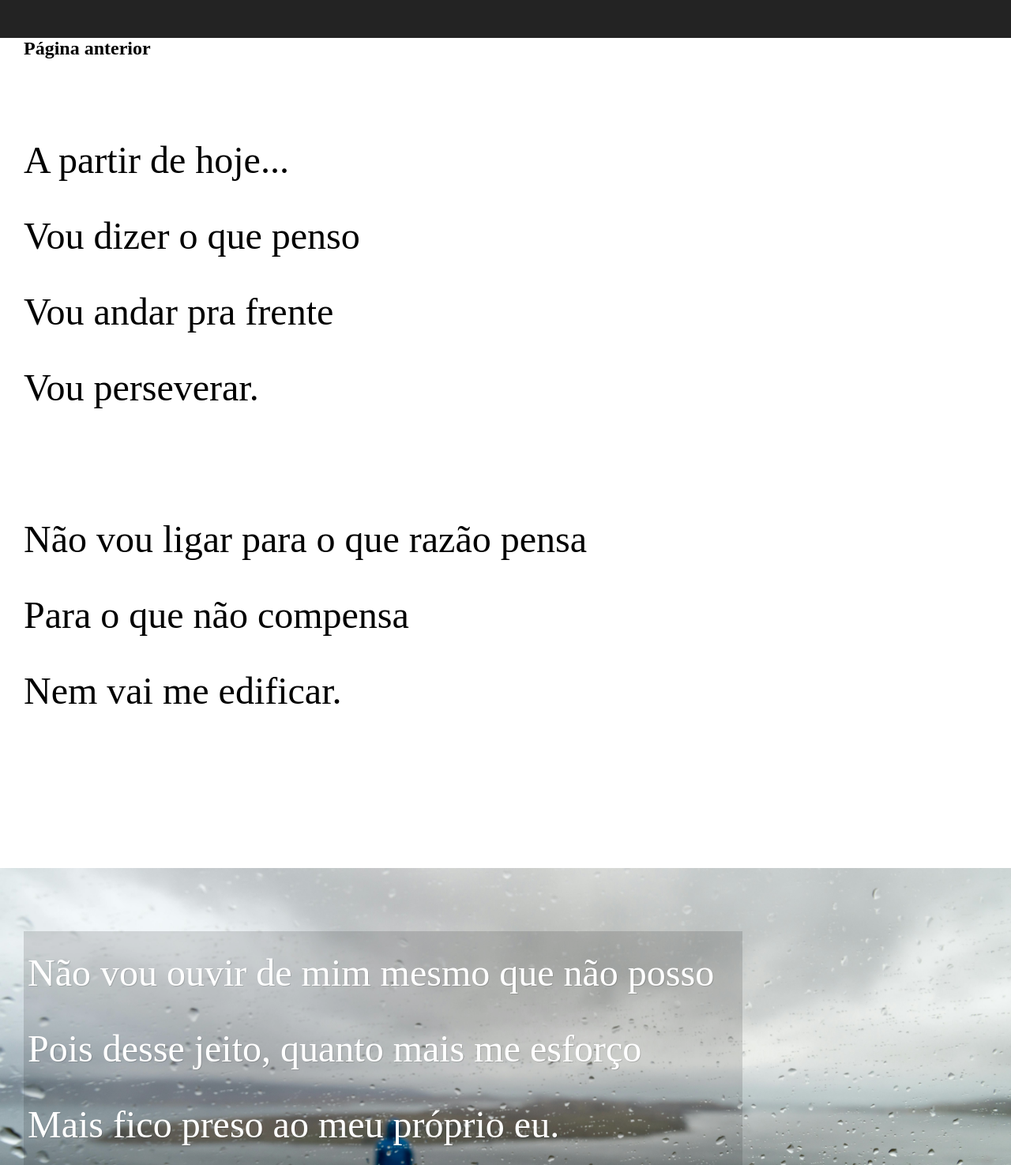
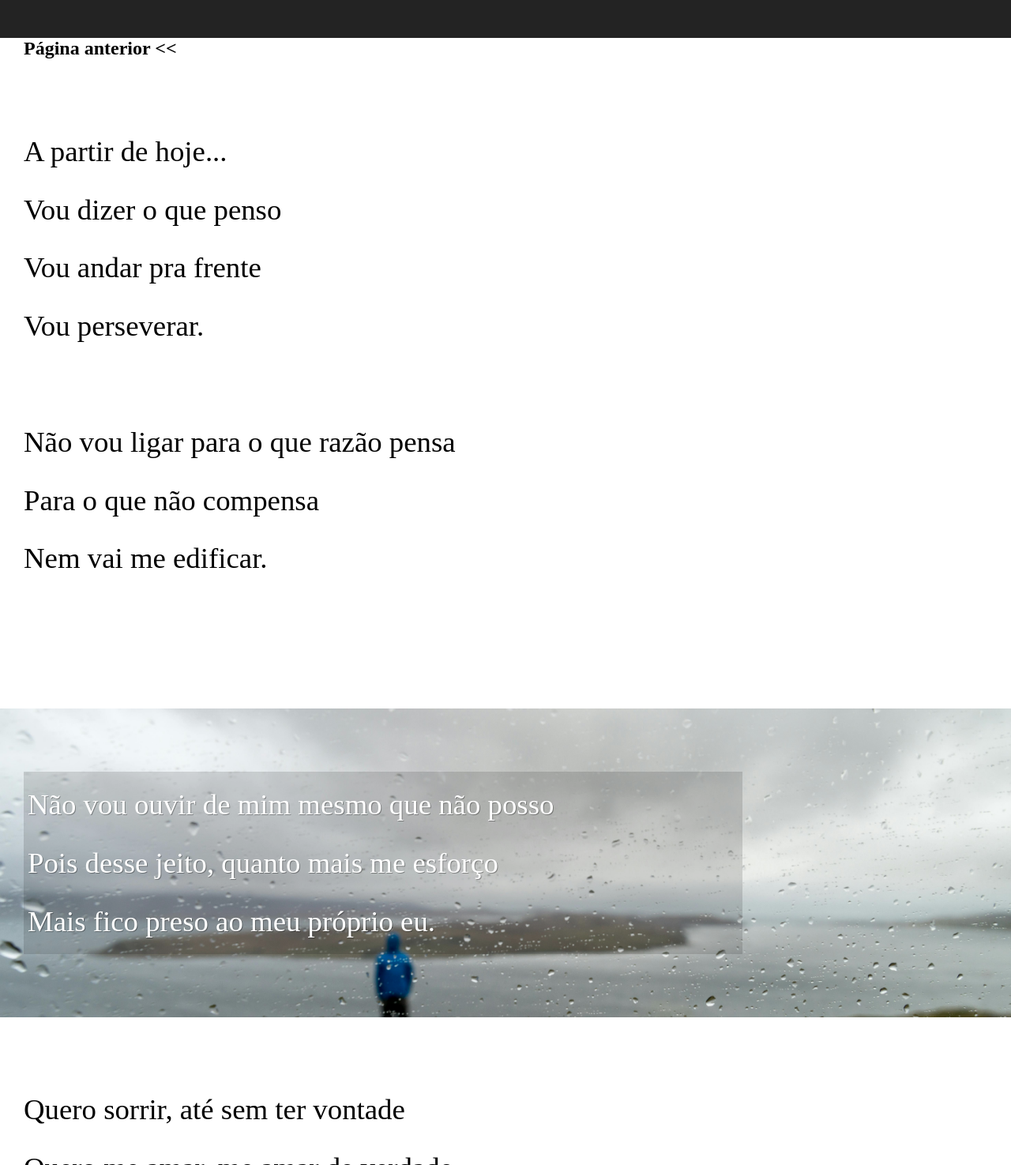
Before and after one commit to biel-444/Projeto-3, a plain HTML site: page pag2.html in a window 1280 px wide. Shown: the part 125-1600 px from the top of the page at 79% size. Drawn offline with Linux system fonts and the light colour scheme.

Commit message:
inicio home pag

```diff
--- a/pag2.html
+++ b/pag2.html
@@ -18,11 +18,11 @@
         </p>
     </header>
 
-    <p class="past">
-        <a href="pag1.html" class="anterior">Página anterior </a>
-    </p>
+        <p class="past">
+            <a href="pag1.html" class="anterior">Página anterior << </a>
+        </p>
 
-    <section class="normal">
+        <section class="normal">
 
         <p>
             A partir de hoje...<br>
@@ -62,15 +62,19 @@
     </section>
 
     <section class="imagem" id="img02">
-        <p >
+
+        <p>
             Quero ouvir a minha própria voz<br>
             Me abraçar quando estiver a sós<br>
             Sentir que existo, poder me contemplar.<br>
+        </p>
 
+        <p>
             E quando enfim me encontrar feliz   <br>
             Eu vou fazer o que ainda não fiz<br>
             Dizer: "Me amo" e assim poder voar.  <br>
         </p>
+
 
     </section>
 
--- a/style.css
+++ b/style.css
@@ -43,12 +43,14 @@ section{
     padding-top: 10vh;
     padding-bottom: 10vh;
     line-height: 2em;
-    font-size: 3em;
+    font-size: 2.3em;
 }
 
-section > p{
+section>p{
     padding-bottom: 2em;
+
 }
+
 
 section.normal{
     background-color: white;
@@ -61,6 +63,7 @@ section.imagem{
     box-shadow:inset 6px 6px 6px 13px 0px rgba(0, 0, 0, 0.456) ;
     background-size: cover;
     background-attachment: fixed;
+
 }
 
 section.imagem > p{
@@ -68,13 +71,13 @@ section.imagem > p{
     padding-bottom: 10px;
     padding: 5px;
     background-color: rgba(0, 0, 0, 0.132);
-    text-shadow: 1px 1px 0px rgba(0, 0, 0, 0.139);
+    text-shadow: 1px 1px 0px rgba(0, 0, 0, 0.319);
 }
 
 
 section#img01{
     background-image: url('imagens/pexels-gabriela-palai-395303.jpg');
-    background-position: right center;
+    background-position: center;
 }
 
 section#img02{
```
Also changed, not shown: index.html (added, +20 -0 lines).
